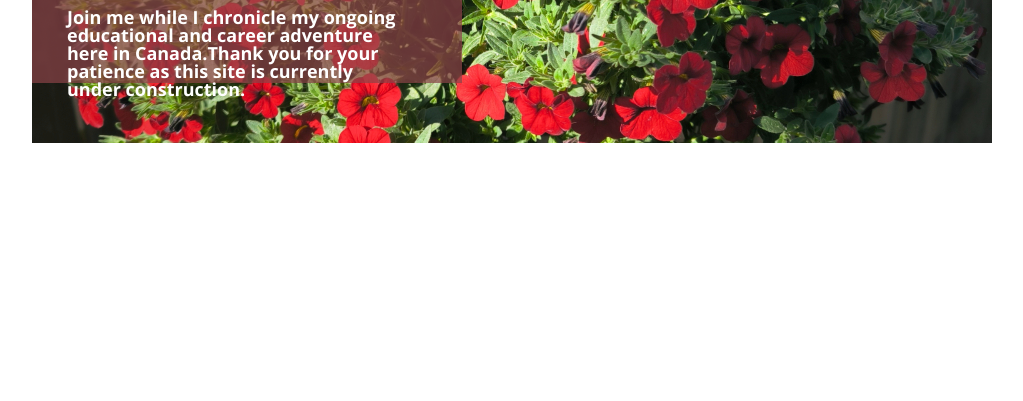
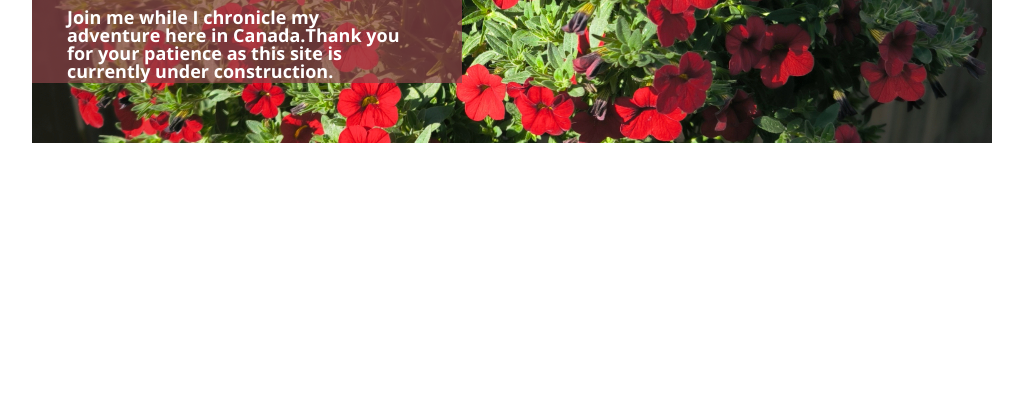
Before and after one commit to charissepelayo/charissepelayo.github.io, a plain HTML site: page index.html in a window 1280 px wide. Shown: the part 399-800 px from the top of the page, without its empty margins (128-1151 px from the left). Drawn offline with nearby package versions, Linux system fonts and the light colour scheme.

Commit message:
Updated index file

```diff
--- a/index.html
+++ b/index.html
@@ -39,7 +39,7 @@
                 <div class="banner">
                     <div class="veil">
                         <h2>Welcome! I'm Charisse</h2>
-                        <p>Join me while I chronicle my ongoing educational and career adventure here in Canada.Thank you for your patience as this site is currently under construction.
+                        <p>Join me while I chronicle my adventure here in Canada.Thank you for your patience as this site is currently under construction.
 
                         </p>
                       <!--  <a href="#">Check out my tours</a>-->
```
